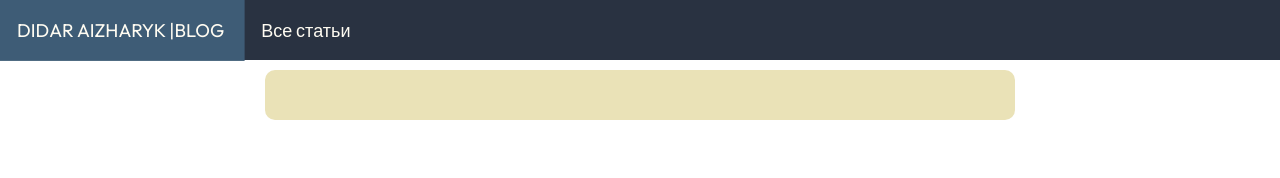
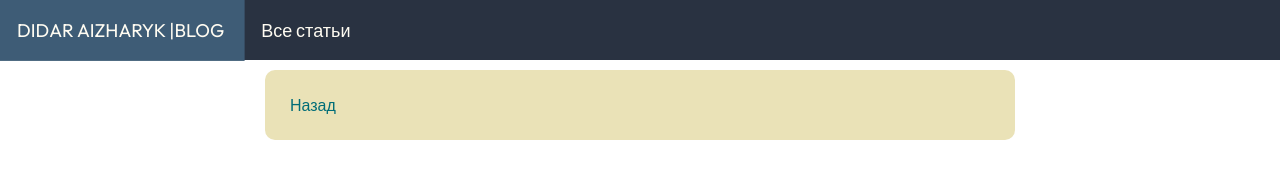
Before and after one commit to daizharyk/my-prodaction, a plain HTML site: page article.html in a window 1280 px wide. Drawn offline with Linux system fonts and the light colour scheme.

Commit message:
Добавил кнопку назад

```diff
--- a/article.html
+++ b/article.html
@@ -19,6 +19,7 @@
       <section class="section articles  article_section">
         <h2 id="title"></h2>
         <p id="text"></p>
+        <a href="index.html">Назад</a>
       </section>
   </div>
   <script type="module" src="article.js"></script>
--- a/article.js
+++ b/article.js
@@ -17,6 +17,8 @@ if (article) {
 
   const textElement = document.getElementById("text");
   textElement.textContent = text;
+
+
 } else {
   alert(`Article with ID ${articleId} not found.`)
 }
```
